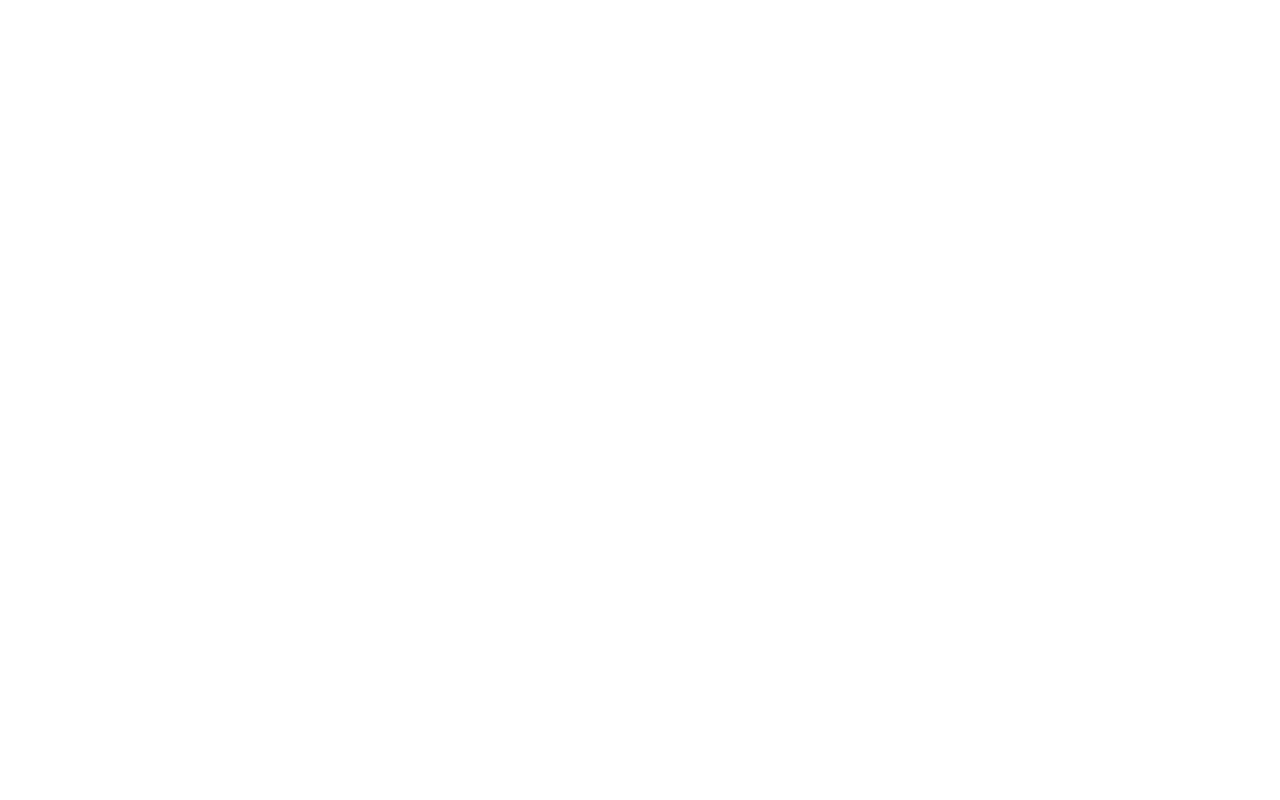
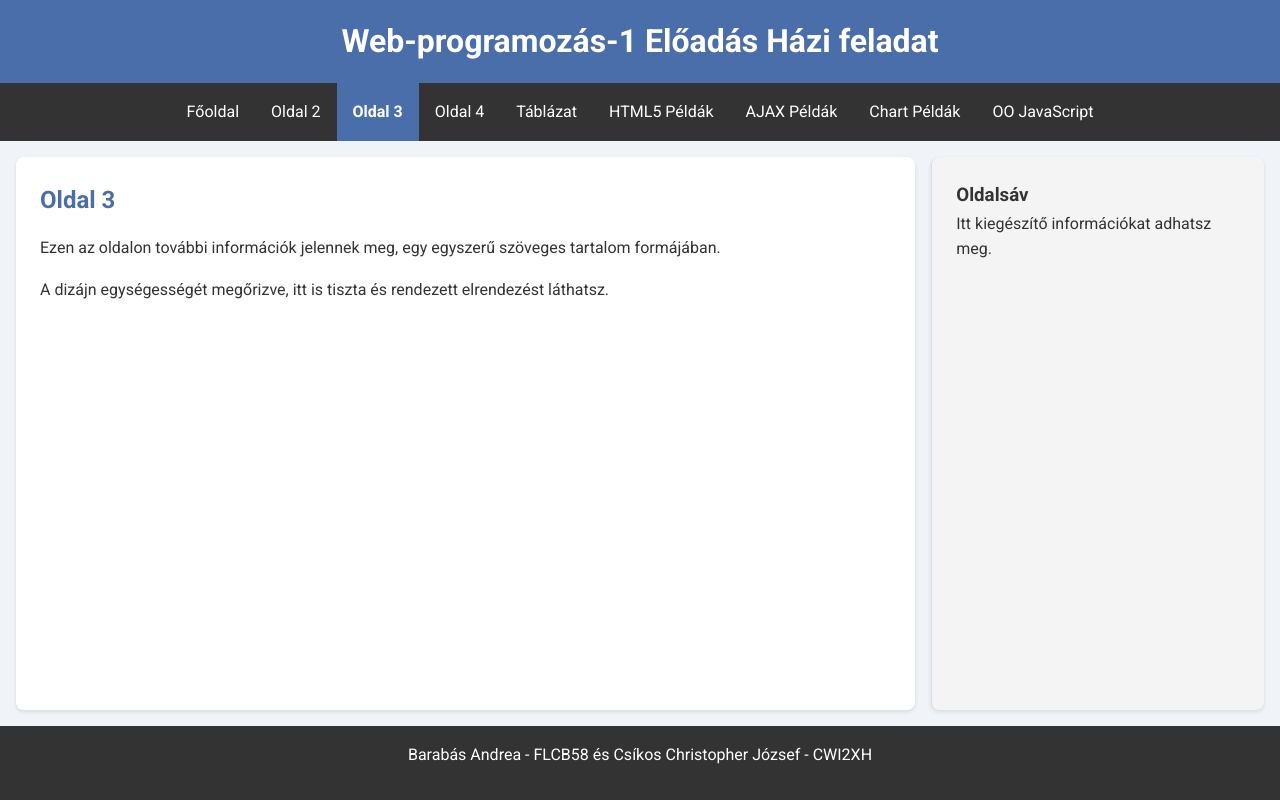
Before and after one commit to AIRubin8/GAMF-WEBE1-beadand-2025, a plain HTML site: page page3.html in a window 1280 px wide. Drawn offline with Linux system fonts and the light colour scheme.

Commit message:
page style
a 2, 3, 4 page is módosítva

```diff
--- a/page2.html
+++ b/page2.html
@@ -3,40 +3,40 @@
 <head>
   <meta charset="UTF-8">
   <meta name="viewport" content="width=device-width, initial-scale=1.0">
-    <title>Web-programozás-1 Előadás Házi feladat</title>
-    <link rel="stylesheet" href="styles.css">
+  <title>Oldal 2 - Web-programozás-1 Házi feladat</title>
+  <link href="https://fonts.googleapis.com/css?family=Roboto:400,700&display=swap" rel="stylesheet">
+  <link rel="stylesheet" href="style2.css">
 </head>
 <body>
   <header>
       <h1>Web-programozás-1 Előadás Házi feladat</h1>
   </header>
-
   <nav>
       <ul>
-            <li><a href="index.html">Főoldal</a></li>
+          <li><a href="index2.html">Főoldal</a></li>
           <li><a href="page2.html" class="active">Oldal 2</a></li>
           <li><a href="page3.html">Oldal 3</a></li>
           <li><a href="page4.html">Oldal 4</a></li>
           <li><a href="table.html">Táblázat</a></li>
           <li><a href="html5.html">HTML5 Példák</a></li>
+          <li><a href="ajax.html">AJAX Példák</a></li>
+          <li><a href="Chart.html">Chart Példák</a></li>
+          <li><a href="oojs.html">OO JavaScript</a></li>
       </ul>
   </nav>
-
   <main>
       <div class="content">
-            <h2>Második oldal</h2>
-            <p>Ez a Web-programozás-1 Előadás házi feladatának második oldala.</p>
-            <p>Itt más tartalom jelenik meg, mint a főoldalon.</p>
+          <h2>Oldal 2</h2>
+          <p>Itt egyszerűen bemutatunk néhány szöveget és információt a második oldal tartalmáról.</p>
+          <p>Ez csak egy minta tartalom, de bővíthető részletes leírásokkal is.</p>
       </div>
-
       <aside>
           <h3>Oldalsáv</h3>
-            <p>Itt jelenhet meg kiegészítő információ.</p>
+          <p>Itt kiegészítő információk jelenhetnek meg.</p>
       </aside>
   </main>
-
   <footer>
-        <p>Barabás Andrea - FLCB58</p>
+      <p>Barabás Andrea - FLCB58 és Csíkos Christopher József - CWI2XH</p>
   </footer>
 </body>
 </html>
--- a/page3.html
+++ b/page3.html
@@ -0,0 +1,42 @@
+<!DOCTYPE html>
+<html lang="hu">
+<head>
+  <meta charset="UTF-8">
+  <meta name="viewport" content="width=device-width, initial-scale=1.0">
+  <title>Oldal 3 - Web-programozás-1 Házi feladat</title>
+  <link href="https://fonts.googleapis.com/css?family=Roboto:400,700&display=swap" rel="stylesheet">
+  <link rel="stylesheet" href="style2.css">
+</head>
+<body>
+  <header>
+      <h1>Web-programozás-1 Előadás Házi feladat</h1>
+  </header>
+  <nav>
+      <ul>
+          <li><a href="index2.html">Főoldal</a></li>
+          <li><a href="page2.html">Oldal 2</a></li>
+          <li><a href="page3.html" class="active">Oldal 3</a></li>
+          <li><a href="page4.html">Oldal 4</a></li>
+          <li><a href="table.html">Táblázat</a></li>
+          <li><a href="html5.html">HTML5 Példák</a></li>
+          <li><a href="ajax.html">AJAX Példák</a></li>
+          <li><a href="Chart.html">Chart Példák</a></li>
+          <li><a href="oojs.html">OO JavaScript</a></li>
+      </ul>
+  </nav>
+  <main>
+      <div class="content">
+          <h2>Oldal 3</h2>
+          <p>Ezen az oldalon további információk jelennek meg, egy egyszerű szöveges tartalom formájában.</p>
+          <p>A dizájn egységességét megőrizve, itt is tiszta és rendezett elrendezést láthatsz.</p>
+      </div>
+      <aside>
+          <h3>Oldalsáv</h3>
+          <p>Itt kiegészítő információkat adhatsz meg.</p>
+      </aside>
+  </main>
+  <footer>
+      <p>Barabás Andrea - FLCB58 és Csíkos Christopher József - CWI2XH</p>
+  </footer>
+</body>
+</html>
--- /dev/null
+++ b/style2.css
@@ -0,0 +1,96 @@
+/* Általános stílusok */
+* {
+  margin: 0;
+  padding: 0;
+  box-sizing: border-box;
+}
+
+body {
+  font-family: 'Roboto', Arial, sans-serif;
+  line-height: 1.6;
+  color: #333;
+  display: flex;
+  flex-direction: column;
+  min-height: 100vh;
+  background: #f0f4f8;
+}
+
+/* Fejléc */
+header {
+  background-color: #4a6ea9;
+  color: white;
+  text-align: center;
+  padding: 1rem;
+}
+
+/* Navigáció */
+nav {
+  background-color: #333;
+}
+
+nav ul {
+  display: flex;
+  list-style: none;
+  justify-content: center;
+}
+
+nav a {
+  color: white;
+  text-decoration: none;
+  padding: 1rem;
+  display: block;
+}
+
+nav a:hover {
+  background-color: #555;
+}
+
+nav a.active {
+  background-color: #4a6ea9;
+  font-weight: bold;
+}
+
+/* Fő tartalom elrendezése */
+main {
+  display: flex;
+  flex: 1;
+  gap: 1rem;
+  padding: 1rem;
+}
+
+/* Tartalom doboz */
+.content {
+  flex: 3;
+  padding: 1.5rem;
+  background: #ffffff;
+  border-radius: 8px;
+  box-shadow: 0 2px 4px rgba(0,0,0,0.1);
+}
+
+/* Oldalsáv stílusa */
+aside {
+  flex: 1;
+  background-color: #f4f4f4;
+  padding: 1.5rem;
+  border-left: 1px solid #ddd;
+  border-radius: 8px;
+  box-shadow: 0 2px 4px rgba(0,0,0,0.1);
+}
+
+/* Lábléc */
+footer {
+  background-color: #333;
+  color: white;
+  text-align: center;
+  padding: 1rem;
+}
+
+/* Címsorok és bekezdések */
+h2 {
+  margin-bottom: 1rem;
+  color: #4a6ea9;
+}
+
+p {
+  margin-bottom: 1rem;
+}
```
Also changed, not shown: index2.html (+4 -1 lines), page4.html (+42 -0 lines). Lines whose indentation alone changed are shown as unchanged.
